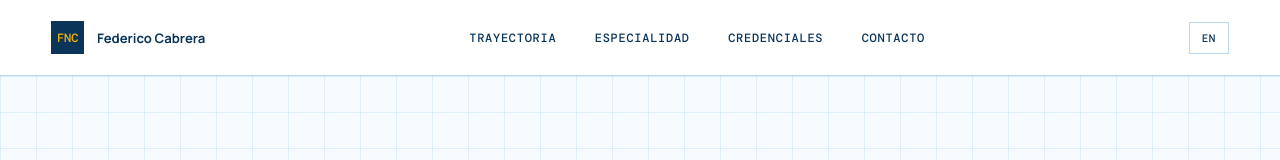
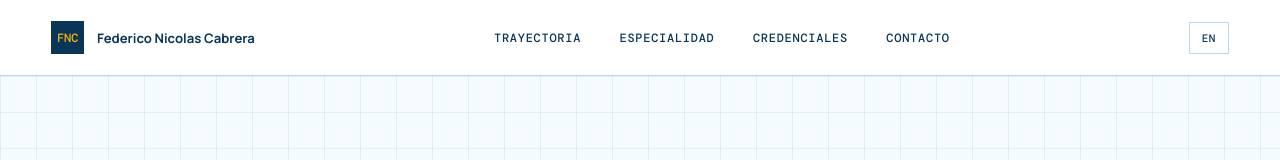
Before and after one commit to 19fn/landingpage, a plain HTML site: page index.html in a window 1280 px wide. Both pictures are taken after a click on the button "ES". Shown: the top 160 px of the page. Drawn offline with nearby package versions, Linux system fonts and the light colour scheme.

Commit message:
Add favicon and health check JSON; update references in HTML and README

```diff
--- a/app.js
+++ b/app.js
@@ -66,8 +66,8 @@ function setLanguage(language) {
 
   document.documentElement.lang = language;
   document.title = language === 'es'
-    ? 'Federico Cabrera | Arquitecto de Soluciones Cloud'
-    : 'Federico Cabrera | Cloud Solutions Architect';
+    ? 'Federico Nicolas Cabrera | Arquitecto de Soluciones Cloud'
+    : 'Federico Nicolas Cabrera | Cloud Solutions Architect';
 
   if (languageToggle) {
     languageToggle.textContent = language === 'es' ? 'EN' : 'ES';
--- /dev/null
+++ b/health.json
@@ -0,0 +1,5 @@
+{
+  "status": "ok",
+  "service": "thefnc.me",
+  "version": "0.1.0"
+}
--- a/index.html
+++ b/index.html
@@ -6,7 +6,8 @@
   <meta name="description" content="Federico Nicolas Cabrera - Cloud Solutions Architect, DevSecOps and AI Engineer." />
   <meta name="google" content="notranslate" />
   <meta name="theme-color" content="#75aadb" />
-  <title>Federico Cabrera | Cloud Solutions Architect</title>
+  <title>Federico Nicolas Cabrera | Cloud Solutions Architect</title>
+  <link rel="icon" href="assets/favicon.svg" type="image/svg+xml" />
   <link rel="preconnect" href="https://fonts.googleapis.com" />
   <link rel="preconnect" href="https://fonts.gstatic.com" crossorigin />
   <link href="https://fonts.googleapis.com/css2?family=DM+Mono:wght@400;500&family=Manrope:wght@400;500;600;700;800&family=Newsreader:opsz,wght@6..72,500;6..72,600&display=swap" rel="stylesheet" />
@@ -15,14 +16,14 @@
 <body>
   <a class="skip-link" href="#main">Skip to content</a>
   <header class="site-header">
-    <a class="wordmark" href="#top" aria-label="Federico Cabrera, home"><span>FNC</span><strong>Federico Cabrera</strong></a>
+    <a class="wordmark" href="#top" aria-label="Federico Nicolas Cabrera, home"><span>FNC</span><strong>Federico Nicolas Cabrera</strong></a>
     <nav id="site-nav" class="site-nav" aria-label="Main navigation"><a href="#work" data-i18n="nav-work">Work</a><a href="#expertise" data-i18n="nav-expertise">Expertise</a><a href="#credentials" data-i18n="nav-credentials">Credentials</a><a href="#contact" data-i18n="nav-contact">Contact</a></nav>
     <div class="header-actions"><button class="language-toggle" type="button" aria-label="Cambiar a espanol">ES</button><button class="menu-button" type="button" aria-expanded="false" aria-controls="site-nav"><span></span><span></span><span></span><span class="sr-only">Open navigation</span></button></div>
   </header>
   <main id="main">
     <section id="top" class="hero section">
       <div class="hero-copy reveal"><p class="eyebrow" translate="no">AWS &amp; Azure / DevSecOps / Applied AI</p><h1 data-i18n-html="hero-title">From complex<br />ideas to <em>cloud<br />systems</em> that ship.</h1><p class="hero-summary" data-i18n="hero-summary">I am Federico, a Cloud Solutions Architect and AI Engineer. I take ownership from the first architecture decision through implementation, troubleshooting, and delivery.</p><div class="hero-actions"><a class="button button-primary" href="#story" data-i18n-html="hero-action">Read my story <span aria-hidden="true">↓</span></a><a class="text-link" href="https://www.linkedin.com/in/federicocabreraf" target="_blank" rel="noreferrer" translate="no">LinkedIn <span aria-hidden="true">↗</span></a></div></div>
-      <div class="hero-mark reveal" aria-label="Federico Cabrera monogram"><div class="orbit orbit-one"></div><div class="orbit orbit-two"></div><div class="cross cross-one"></div><div class="cross cross-two"></div><span>FNC</span><small>Argentina<br />Cloud &amp; AI</small></div>
+      <div class="hero-mark reveal" aria-label="Federico Nicolas Cabrera monogram"><div class="orbit orbit-one"></div><div class="orbit orbit-two"></div><div class="cross cross-one"></div><div class="cross cross-two"></div><span>FNC</span><small>Argentina<br />Cloud &amp; AI</small></div>
       <div class="hero-footnote"><span data-i18n="current-label">Currently</span><strong data-i18n="current-role">Cloud Engineer at Globant</strong><span class="status-dot" aria-hidden="true"></span></div>
     </section>
     <section id="story" class="section story-section">
@@ -75,7 +76,7 @@
     </section>
     <section id="contact" class="section contact-section"><p class="eyebrow" data-i18n="contact-eyebrow">05 / Contact</p><h2 data-i18n-html="contact-title">Let&rsquo;s make<br />something <em>useful.</em></h2><a class="contact-email" href="mailto:fcabrera.all@gmail.com">fcabrera.all@gmail.com <span>↗</span></a><div class="contact-links" translate="no"><a href="https://www.linkedin.com/in/federicocabreraf" target="_blank" rel="noreferrer">LinkedIn</a><a href="https://github.com/19fn" target="_blank" rel="noreferrer">GitHub</a><a href="https://app.hackthebox.com/profile/603232" target="_blank" rel="noreferrer">Hack The Box</a></div></section>
   </main>
-  <footer><span>© <span id="year"></span> Federico Cabrera</span><span>Designed for useful systems.</span></footer>
+  <footer><span>© <span id="year"></span> Federico Nicolas Cabrera</span><span>Designed for useful systems.</span></footer>
   <script src="app.js"></script>
 </body>
 </html>
```
Also changed, not shown: 404.html (+2 -1 lines), assets/favicon.svg (added), 3 other files.
